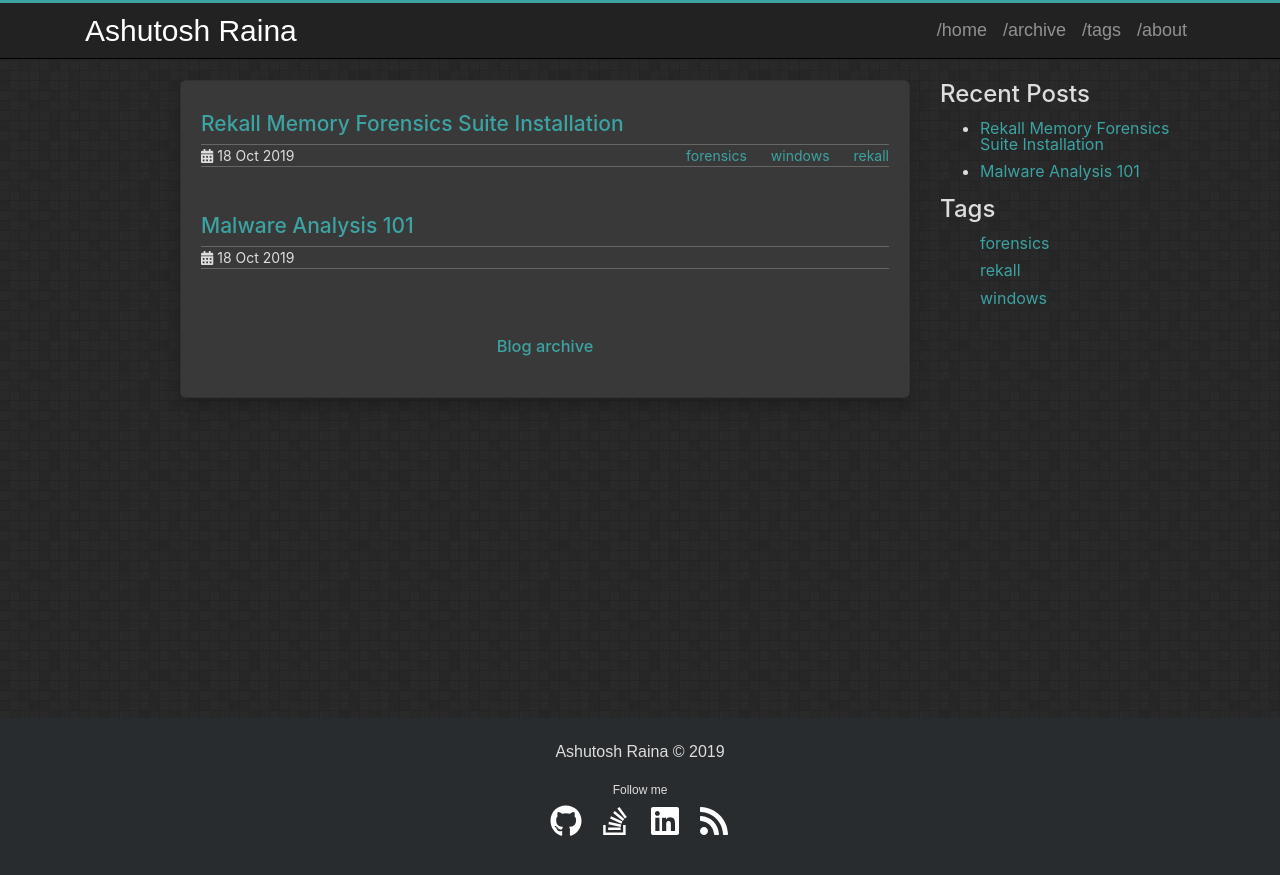
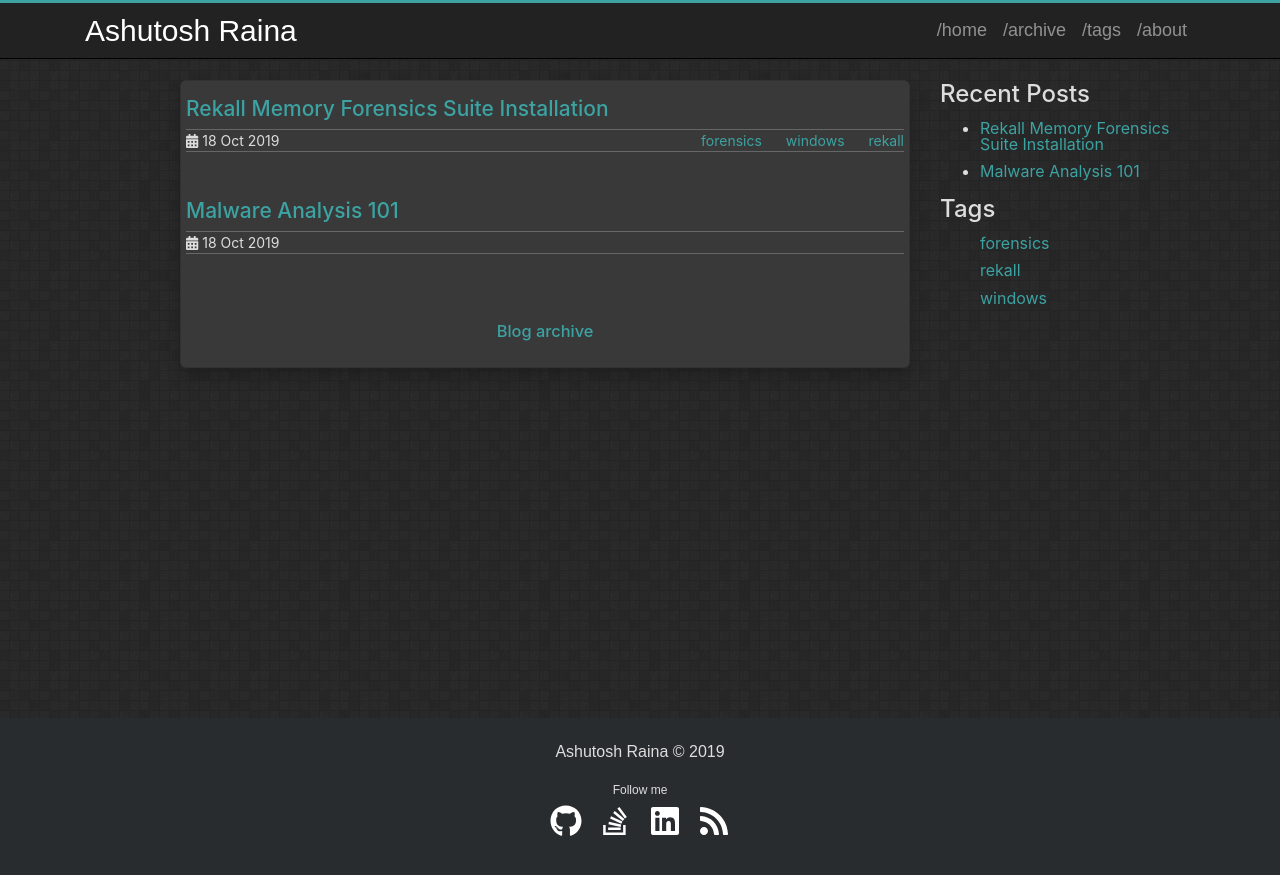
Before and after one commit to rainaashutosh/rainaashutosh.github.io, a Jekyll site: the page built from index.html, in a window 1280 px wide. Shown: the top 875 px of the page. Built offline with Jekyll 4.4.1, drawn with Linux system fonts in a browser that asks for light colours.

Commit message:
#0000 minor css edit

```diff
--- a/assets/css/theme.scss
+++ b/assets/css/theme.scss
@@ -44,11 +44,11 @@ body {
   background-color: $post-panel-color;
   box-shadow: 0 0 0 0, 0 8px 16px rgba(0, 0, 0, 0.2);
   border-radius: 6px;
-  padding: 20px;
+  padding: 5px;
   font-size: 14px;
 }
 .main-page {
-  width: 75%;
+  width: 100%;
 }
 
 h1 { font-size: 2em; }
```
